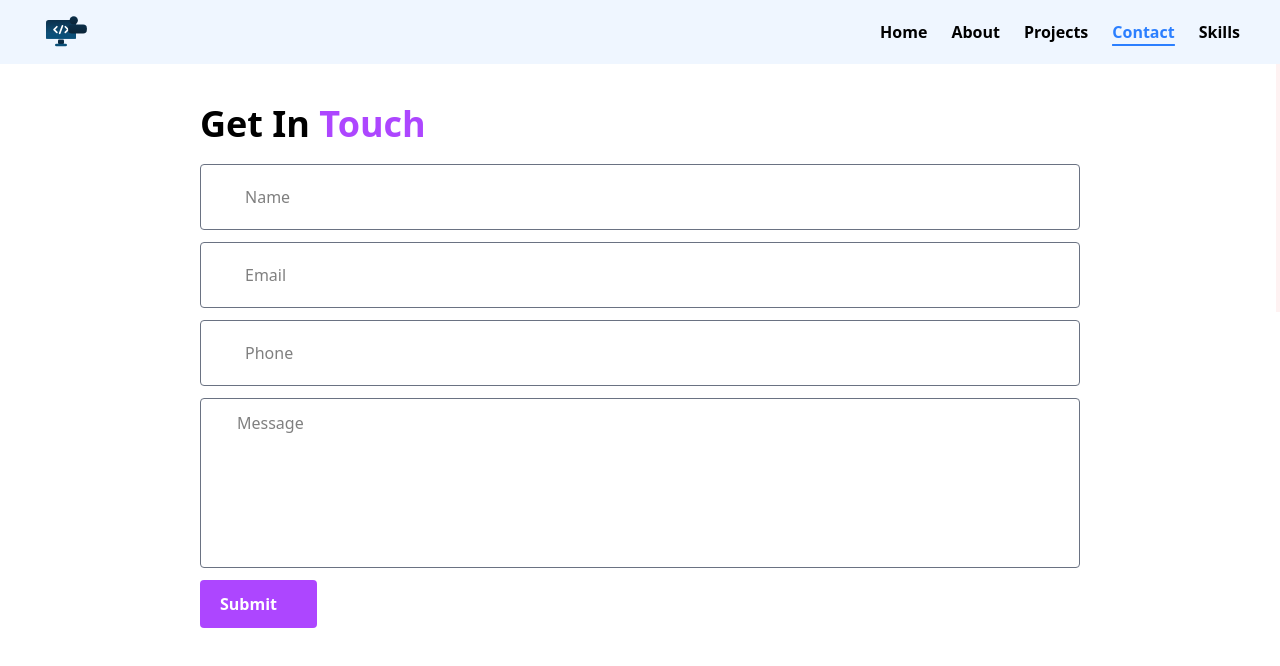
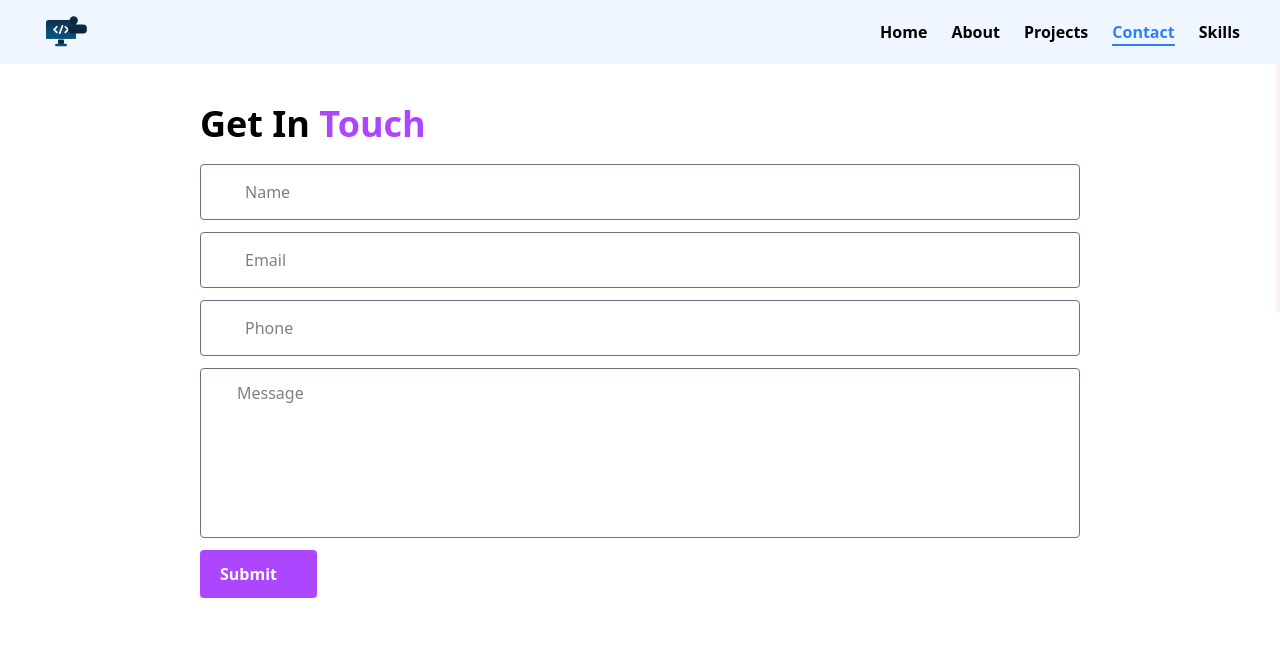
Before and after one commit to Shamsherkhan7549/Shamsher-Portfolio, a React (Vite) app in the folder frontend/: page /contact in a window 1280 px wide. Shown: the top 666 px of the page. Built offline with nearby package versions, Linux system fonts and the light colour scheme; no server answers; some icons are missing.

Commit message:
fix:css fix

```diff
--- a/frontend/src/pages/Contact/Contact.jsx
+++ b/frontend/src/pages/Contact/Contact.jsx
@@ -26,24 +26,24 @@ const Contact = () => {
 
   return (
     <form onSubmit={handleSubmit} className='py-10 md:px-50 sm:px-30 px-10'>
-      <h1 className='text-4xl font-bold pb-5'>Get In <span className='text-purple-500'>Touch</span></h1>
+      <h1 className='md:text-4xl text-3xl font-bold pb-5'>Get In <span className='text-purple-500'>Touch</span></h1>
 
       <div className='flex gap-2 items-center border border-gray-500 p-3 rounded '>
         <PersonIcon/>
-        <input onChange={handleContactInfo} name='name' type="text" placeholder='Name' className='outline-none leading-2 w-full h-10 p-2 rounded' />
+        <input onChange={handleContactInfo} name='name' type="text" placeholder='Name' className='outline-none leading-2 w-full bg-none  px-2 py-1 rounded' />
       </div>
 
       <div className='flex gap-2 items-center border border-gray-500 p-3 rounded my-3'>
         <EmailIcon/>
-        <input onChange={handleContactInfo} name='email' type="email" placeholder='Email' className='outline-none leading-2 w-full h-10 p-2 rounded' />
+        <input onChange={handleContactInfo} name='email' type="email" placeholder='Email' className='outline-none leading-2 w-full bg-none  px-2 py-1 rounded' />
       </div>
 
       <div className='flex gap-2 items-center border border-gray-500 p-3 rounded '>
         <PhoneIcon/>
-        <input onChange={handleContactInfo} name='phone' type="text" placeholder='Phone' className='outline-none leading-2 w-full h-10 p-2 rounded' />
+        <input onChange={handleContactInfo} name='phone' type="text" placeholder='Phone' className='outline-none leading-2 w-full px-2 py-1 rounded' />
       </div>
 
-      <div className='flex gap-2 items-center border border-gray-500 p-3 rounded my-3'>
+      <div className='flex gap-2 items-start border border-gray-500 p-3 rounded my-3'>
         <CommentIcon/>
         <textarea onChange={handleContactInfo} name='message' type="text" placeholder='Message' className='outline-none leading-6 w-full resize-none' rows={6} />
       </div>
```
